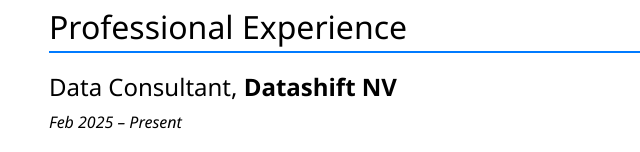
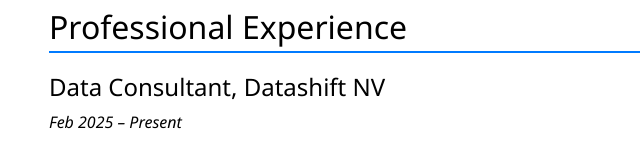
Before and after one commit to arnauudG/arnauudG.github.io, a plain HTML site: page index.html in a window 1280 px wide. Shown: the part 645-797 px from the top of the page, 36-676 px from the left. Drawn offline with nearby package versions, Linux system fonts and the light colour scheme.

Commit message:
update index.html, remove strong on Datashift title

```diff
--- a/index.html
+++ b/index.html
@@ -63,7 +63,7 @@
         <h2 class="section-title">Professional Experience</h2>
 
         <div class="mb-4">
-            <h4>Data Consultant, <strong>Datashift NV</strong></h4>
+            <h4>Data Consultant, Datashift NV</h4>
             <p><em>Feb 2025 – Present</em></p>
             <ul>
                 <li>
```
